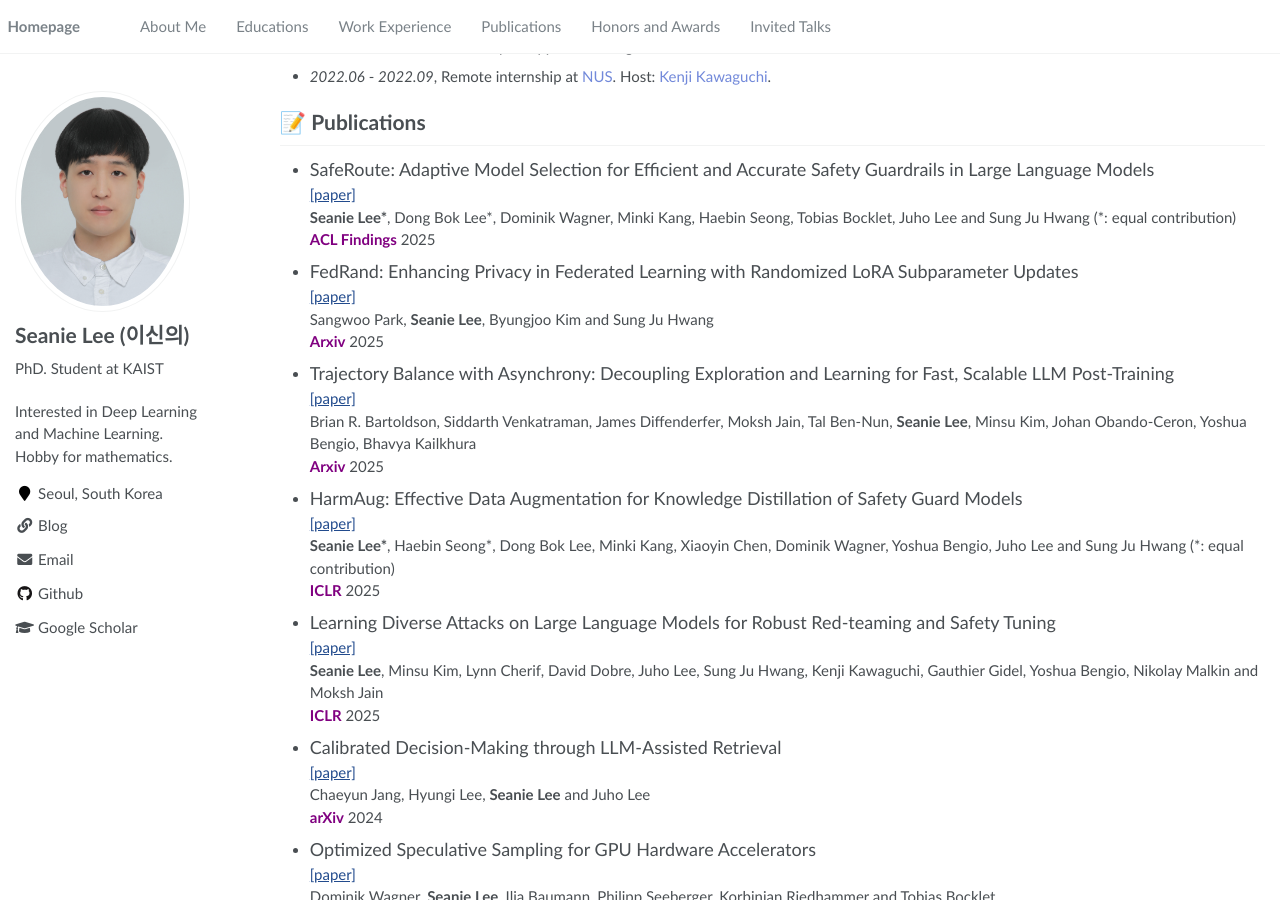
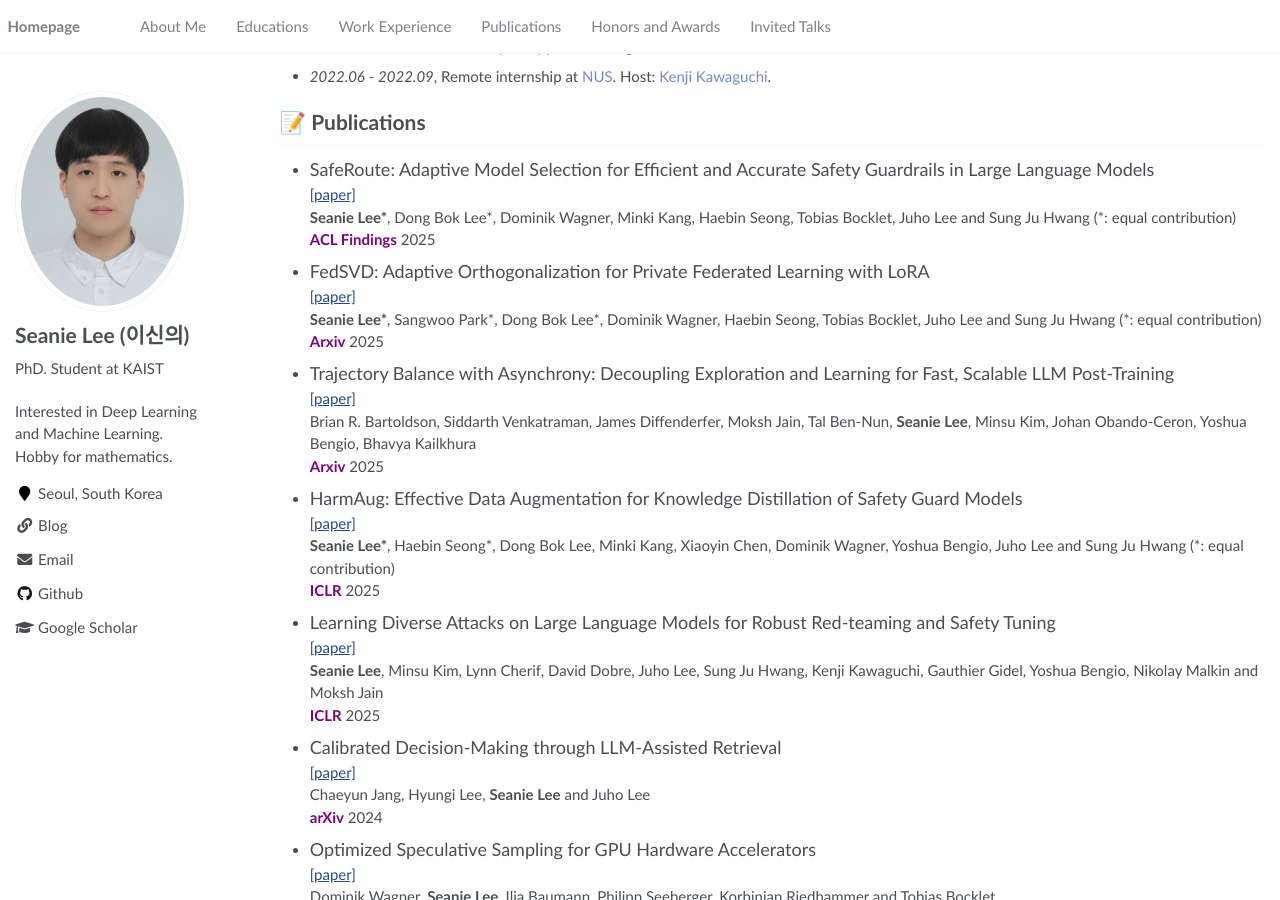
Before and after one commit to seanie12/seanie12.github.io, a Jekyll site: the page built from _pages/about.md, in a window 1280 px wide and 900 px high, scrolled down 432 px. Built offline with Jekyll 4.4.1, drawn with Linux system fonts in a browser that asks for light colours.

Commit message:
Update about.md

```diff
--- a/_pages/about.md
+++ b/_pages/about.md
@@ -45,9 +45,9 @@ During my PhD study, I interned at Mila in 2024, where I had the opportunity to
 <span style="color:purple">**ACL Findings**</span> 2025
 
 
-- <font size="4">FedRand: Enhancing Privacy in Federated Learning with Randomized LoRA Subparameter Updates</font>
-[[paper]](https://arxiv.org/abs/2503.07216) \\
-Sangwoo Park, **Seanie Lee**, Byungjoo Kim and Sung Ju Hwang \\
+- <font size="4">FedSVD: Adaptive Orthogonalization for Private Federated Learning with LoRA</font>
+[[paper]](https://arxiv.org/abs/2505.12805) \\
+**Seanie Lee\***, Sangwoo Park\*, Dong Bok Lee\*, Dominik Wagner, Haebin Seong, Tobias Bocklet, Juho Lee and Sung Ju Hwang (\*: equal contribution) \\
 <span style="color:purple">**Arxiv**</span> 2025
 
 - <font size="4">Trajectory Balance with Asynchrony: Decoupling Exploration and Learning for Fast, Scalable LLM Post-Training</font>
```
